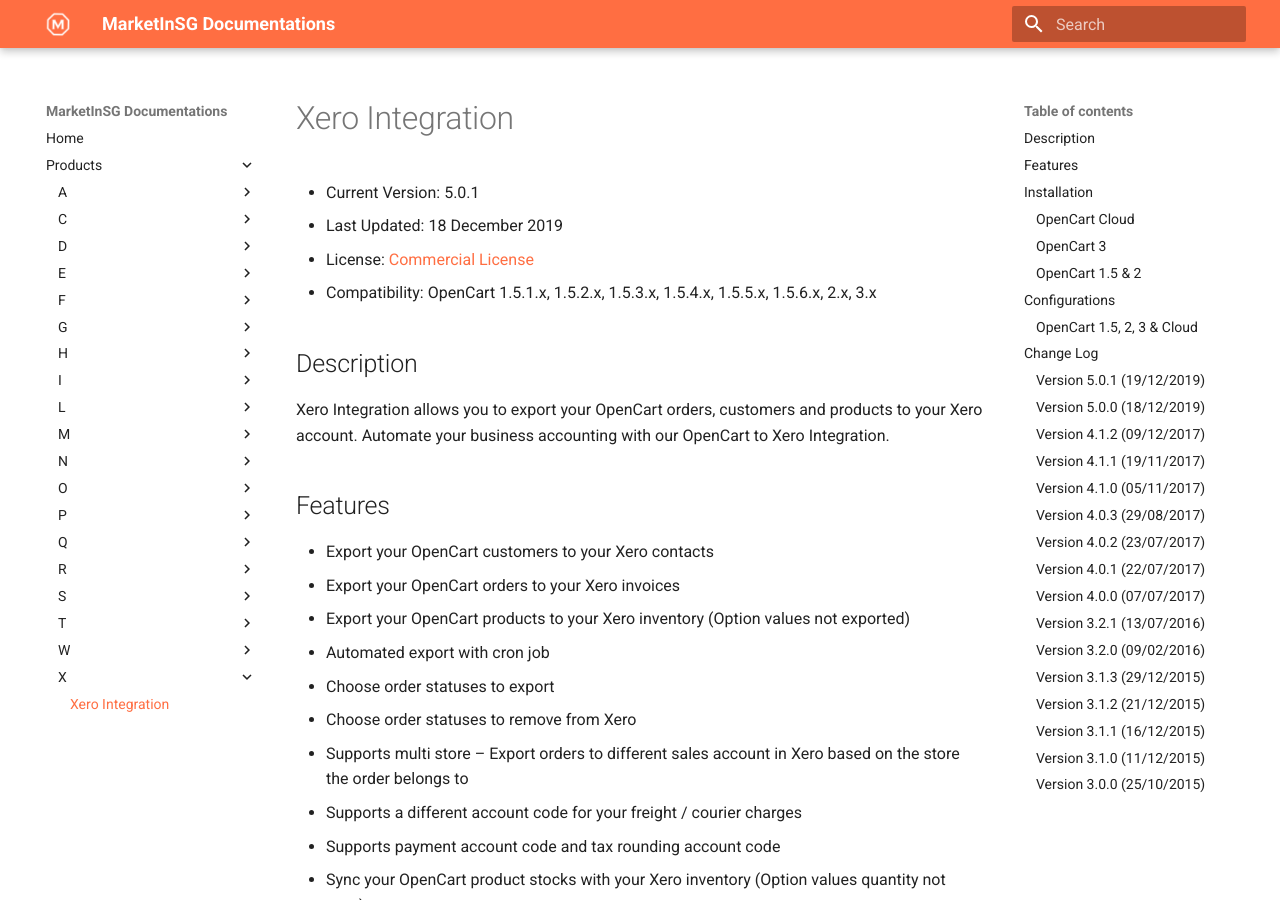
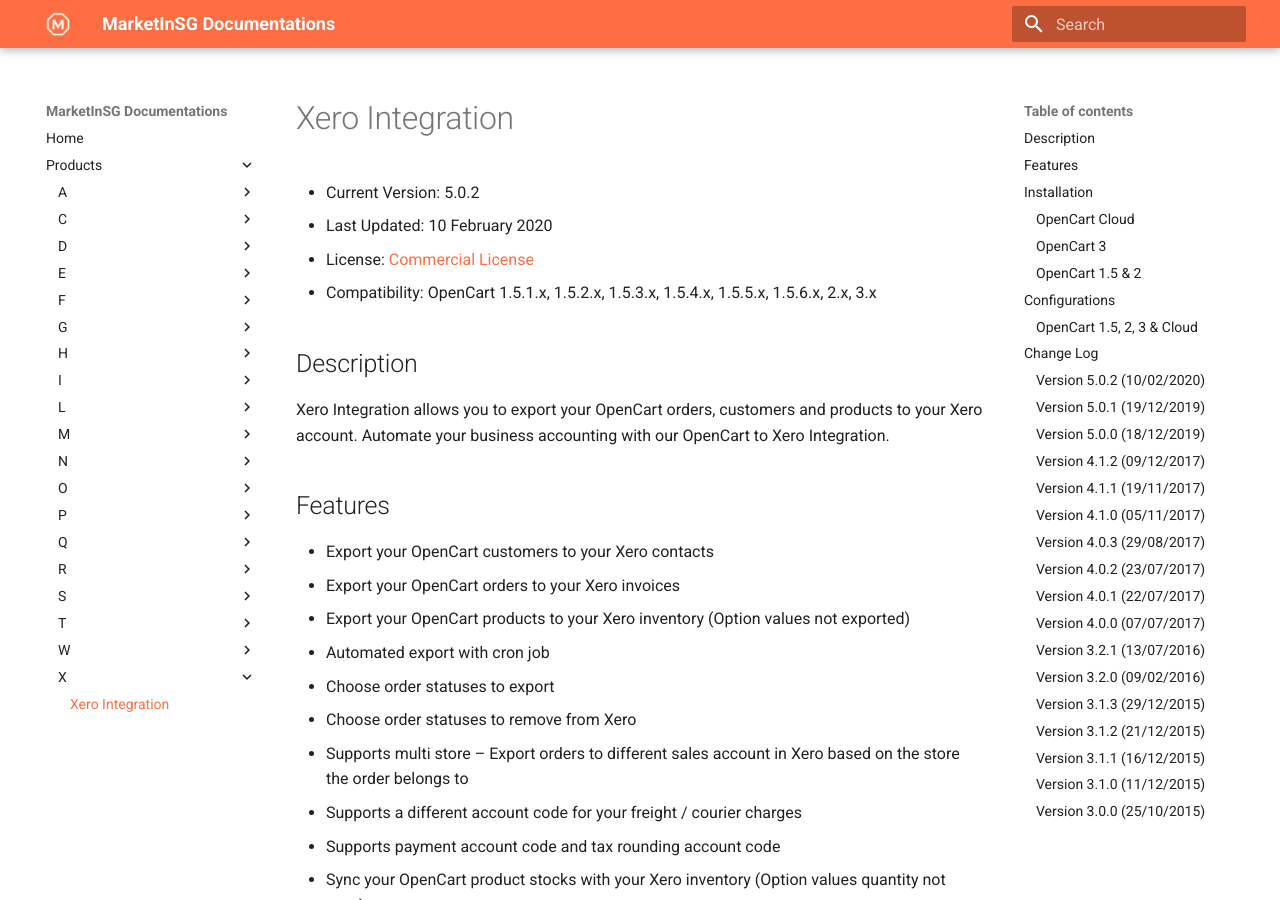
Before and after one commit to Equotix/opencart-docs, an MkDocs documentation site: the page built from docs/xero_integration.md, in a window 1280 px wide and 900 px high. Built offline with MkDocs 1.6.1 and Material for MkDocs 9.7.7, drawn with Linux system fonts in a browser that asks for light colours; old or Windows-style settings are respelled for this version of MkDocs; some of the changed text lies outside the part shown.

Commit message:
Update xero_integration.md

```diff
--- a/docs/xero_integration.md
+++ b/docs/xero_integration.md
@@ -1,7 +1,7 @@
 # Xero Integration
 
-* Current Version: 5.0.1
-* Last Updated: 18 December 2019
+* Current Version: 5.0.2
+* Last Updated: 10 February 2020
 * License: [Commercial License][1]
 * Compatibility: OpenCart 1.5.1.x, 1.5.2.x, 1.5.3.x, 1.5.4.x, 1.5.5.x, 1.5.6.x, 2.x, 3.x
 
@@ -161,6 +161,8 @@
 
 ## Change Log
 
+### Version 5.0.2 (10/02/2020)
+* Fixed issue with registering of customer when Xero is not authorised
 ### Version 5.0.1 (19/12/2019)
 * Minor bug fixes
 ### Version 5.0.0 (18/12/2019)
```
